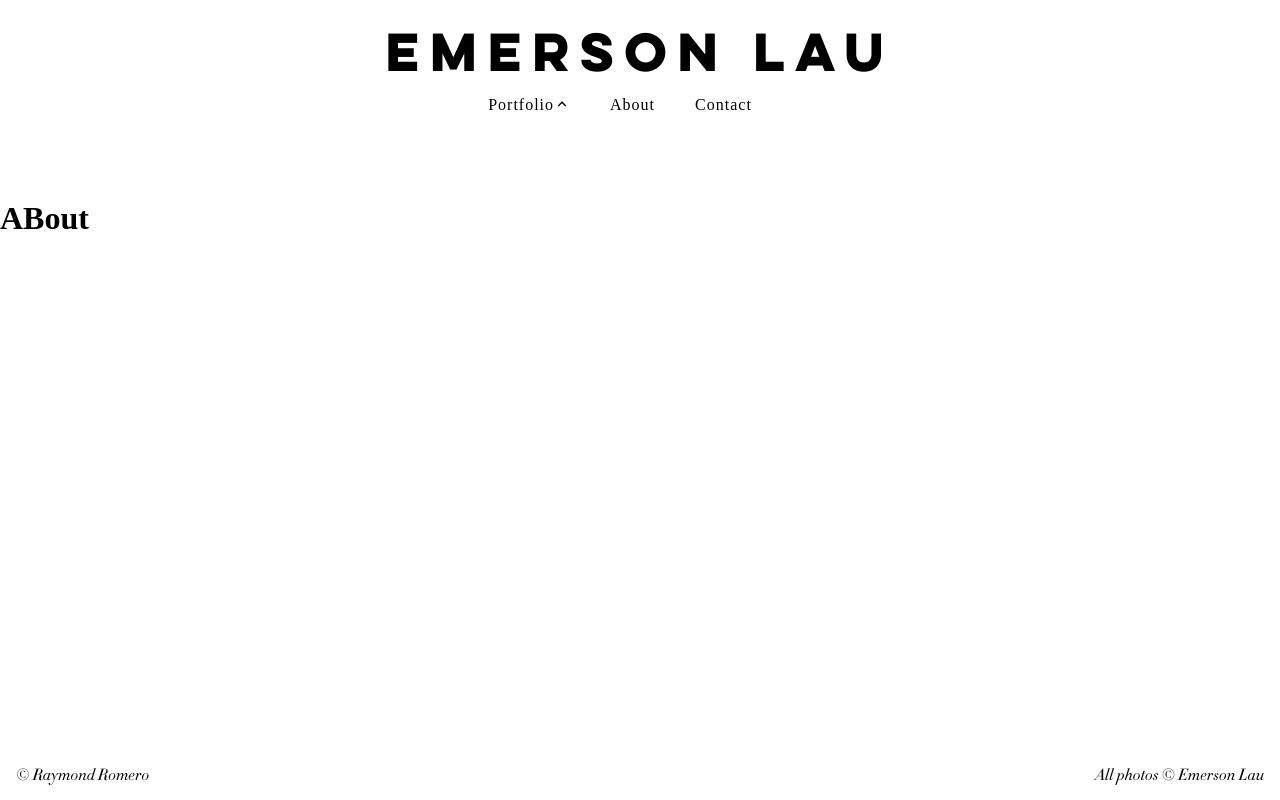
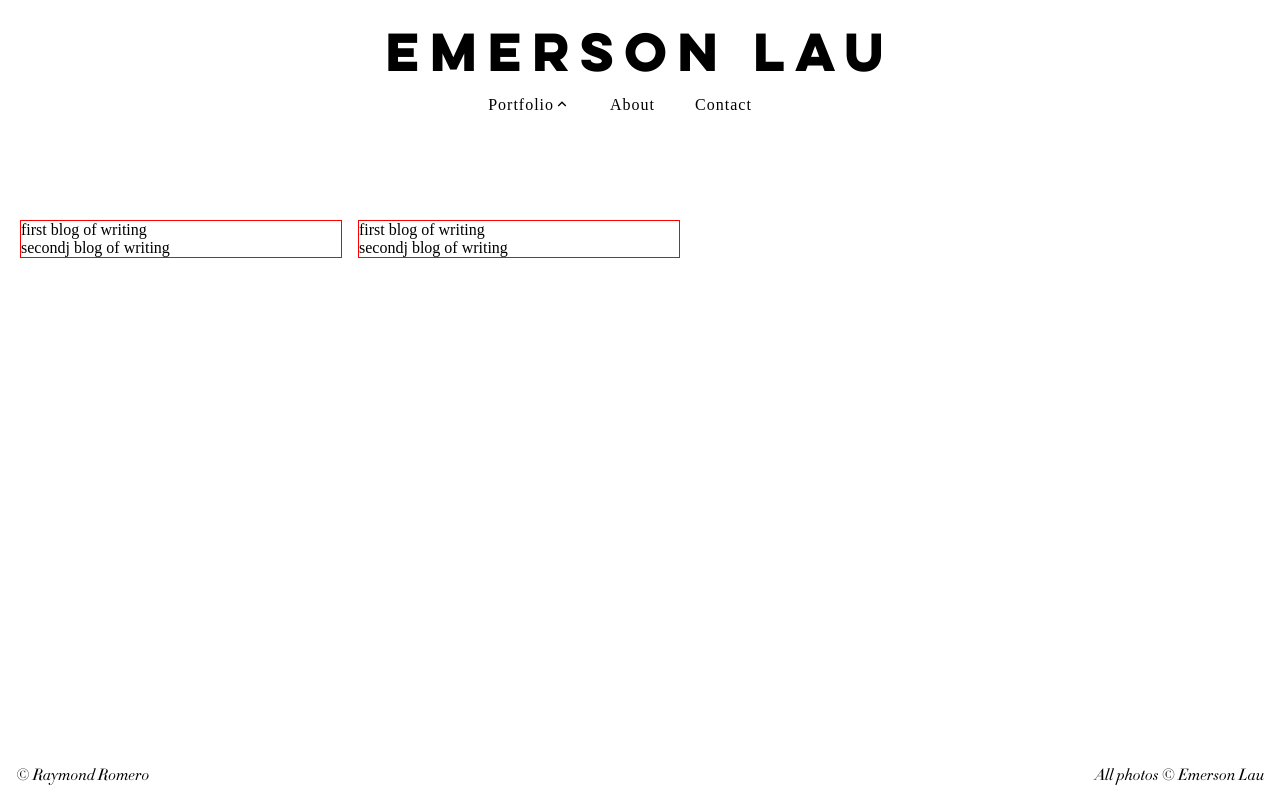
Before and after one commit to BoomBoomRay/emo_portfolio, a React (Create React App) app: page /about in a window 1280 px wide. Built offline with nearby package versions, Linux system fonts and the light colour scheme; a web font is replaced by a local one.

Commit message:
about setup

```diff
--- a/src/pages/About.js
+++ b/src/pages/About.js
@@ -1,12 +1,40 @@
 import React from 'react';
+import styled from 'styled-components';
 import { Navbar, Footer, Wrapper } from '../components';
 
 export default function About() {
   return (
     <Wrapper>
       <Navbar />
-      <h1>ABout</h1>
+      <Container>
+        <div className='about-div-container'>
+          <div>first blog of writing</div>
+          <div>secondj blog of writing</div>
+        </div>
+        <div className='about-div-container'>
+          <div>first blog of writing</div>
+          <div>secondj blog of writing</div>
+        </div>
+      </Container>
       <Footer />
     </Wrapper>
   );
 }
+
+const Container = styled.div`
+  display: grid;
+  grid-template-columns: 1fr 1fr;
+  gap: 1em;
+  padding: 20px;
+  /* height: 100vh; */
+  .about-div-container {
+    border: 1px solid red;
+    width: 100%;
+  }
+  @media (min-width: 500px) {
+    width: 100%;
+    max-width: 700px;
+  }
+  div {
+  }
+`;
```
